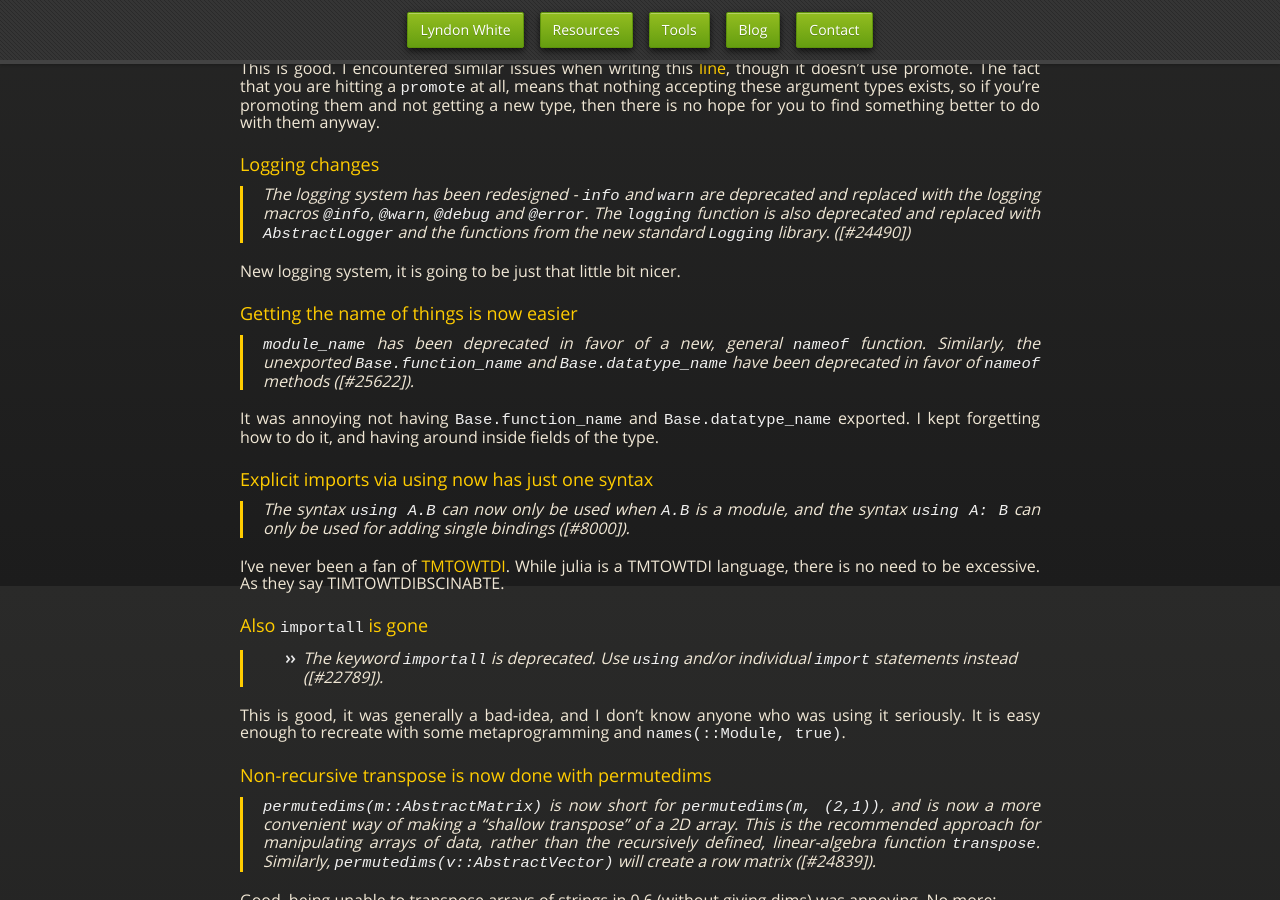
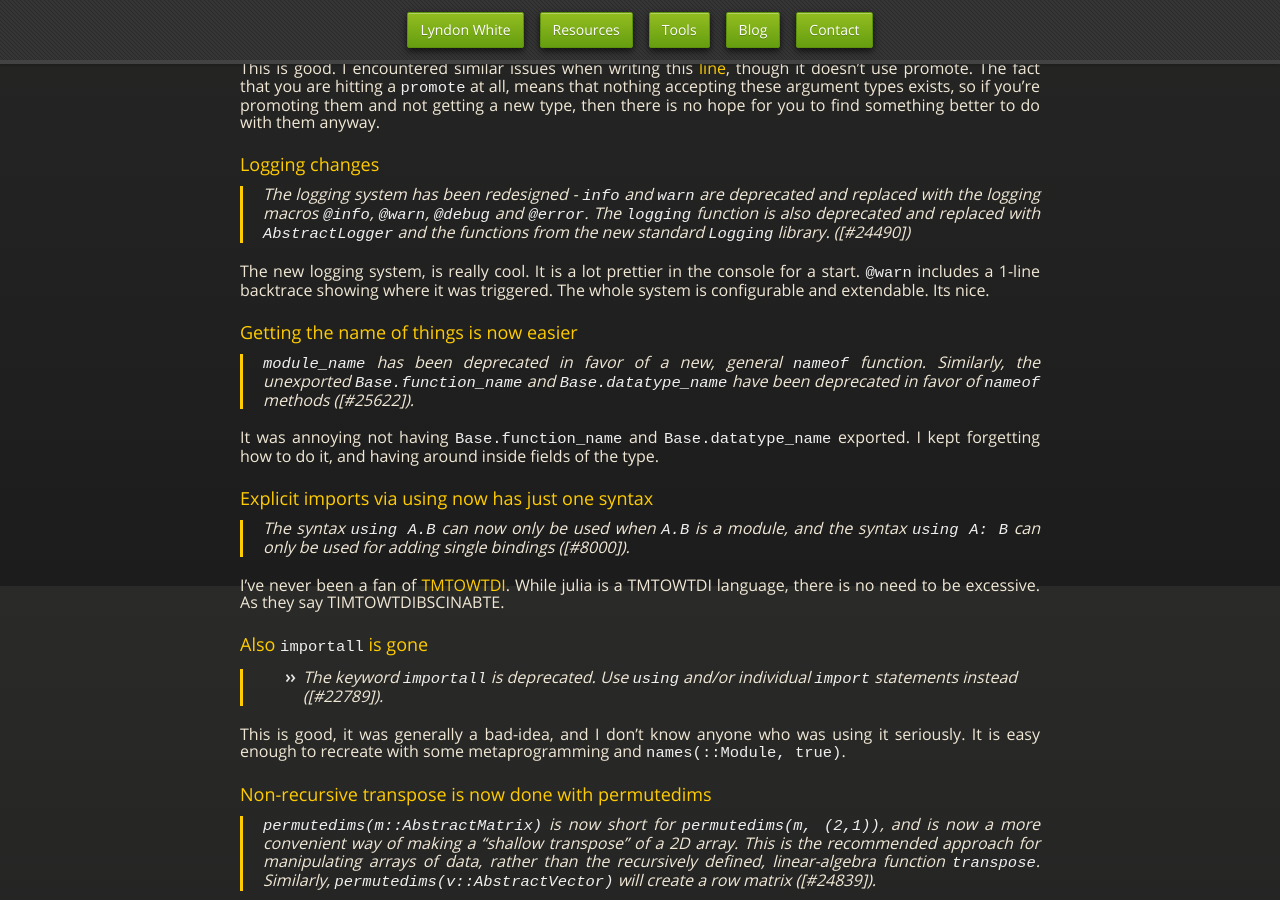
Before and after one commit to oxinabox/oxinabox.github.io, a Jekyll site: the page built from _posts/2018-06-01-Julia-Favourite-New-Things.md, in a window 1280 px wide and 900 px high, scrolled down 3914 px. Built offline with Jekyll 4.4.1, drawn with Linux system fonts in a browser that asks for light colours; nearby versions of some CDN libraries; some web fonts are replaced; some of the changed text lies outside the part shown.

Commit message:
Update 2018-06-01-Julia-Favourite-New-Things.md

```diff
--- a/_posts/2018-06-01-Julia-Favourite-New-Things.md
+++ b/_posts/2018-06-01-Julia-Favourite-New-Things.md
@@ -260,8 +260,11 @@ and replaced with the logging macros `@info`, `@warn`, `@debug` and
 `AbstractLogger` and the functions from the new standard `Logging` library.
 ([#24490])
 
-New logging system, it is going to be just that little bit nicer.
-
+The new logging system, is really cool.
+It is a lot prettier in the console for a start.
+`@warn` includes a 1-line backtrace showing where it was triggered.
+The whole system is configurable and extendable.
+Its nice.
 
 ### [Getting the name of things is now easier](https://github.com/JuliaLang/julia/pull/25622)
 
@@ -353,7 +356,7 @@ And this means we are [taking transpose seriously still (read these 417 comments
  >  * `mv`,`cp`, `touch`, `mkdir`, `mkpath`, now return the path that was created/modified
     rather than `nothing` ([#27071]).
 
-This is my only real contribution to `Base`	in the 0.7 timeframe.
+This is my only real contribution to `Base` in the 0.7 timeframe.
 It is just one of those tiny "I assumed it always worked that way" things that are technically breaking changes, that are good to get in before they become blocked until Julia 2.0.
 
 ### [Iterator Changes](https://github.com/JuliaLang/julia/pull/25261)
@@ -376,7 +379,8 @@ Now there is just one function `iterate`
   - However both the 1-arg and 2-arg forms return `nothing` when there are no more items (i.e. what uesd to be check for in `done`.)
 This is going to make a lot of code easier to write.
 
-See the [docs](https://docs.julialang.org/en/latest/manual/interfaces/#man-interface-iteration-1).
+See the [docs](https://docs.julialang.org/en/latest/manual/interfaces/#man-interface-iteration-1),
+and [Eric Davies excellent blog post on the changes](https://invenia.github.io/blog/2018/07/06/iteratorsinjulia07/)
 
 ### [More pure julia math](https://github.com/JuliaLang/julia/issues/26434)
 
```
